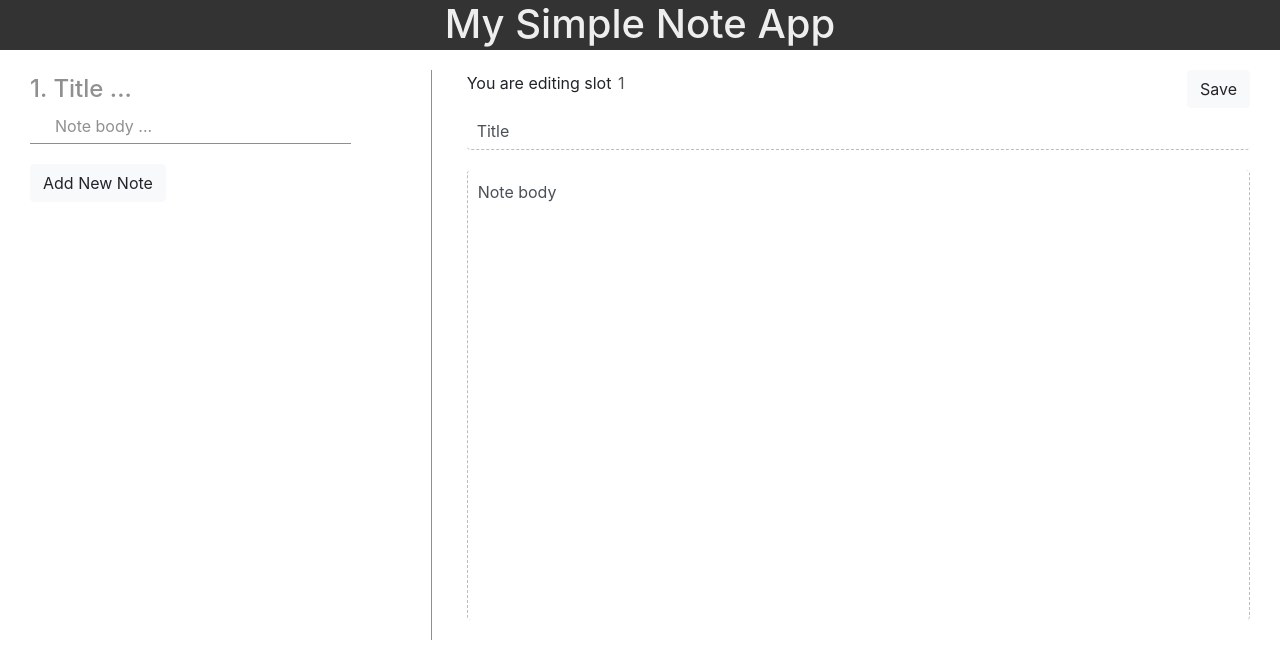
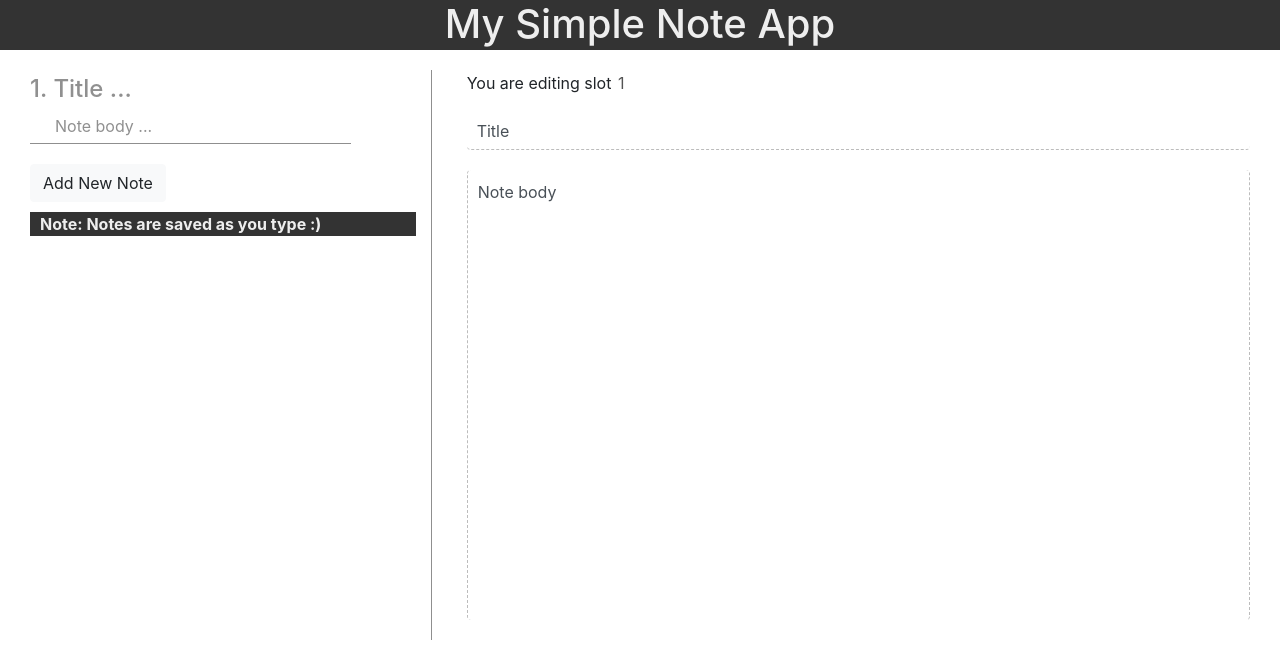
Before and after one commit to toritsejuFO/simple-note-app, a React (Create React App) app: page / in a window 1280 px wide. Shown: the top 658 px of the page. Built offline with nearby package versions, Linux system fonts and the light colour scheme.

Commit message:
Add github pages feature

```diff
--- a/src/App.js
+++ b/src/App.js
@@ -34,11 +34,11 @@ class App extends Component {
   }
 
   handleTitleChange = title => {
-    this._saveNoteToStateAndLocalStorage({title})
+    this._saveNoteToStateAndLocalStorage({ title })
   }
 
   handleBodyChange = body => {
-    this._saveNoteToStateAndLocalStorage({body})
+    this._saveNoteToStateAndLocalStorage({ body })
   }
 
   // Change the state of form input values to currently clicked note
@@ -64,7 +64,7 @@ class App extends Component {
 
     // Save note to state and localStorage
     notes.push(newNote);
-    this.setState({notes});
+    this.setState({ notes });
     this._saveNotesToLocalStorage()
   }
 
@@ -79,11 +79,11 @@ class App extends Component {
     note.body = newValue.body || this.state.body;
 
     // Update state with new value of note being edited as well
-    this.setState({title: note.title, body: note.body})
+    this.setState({ title: note.title, body: note.body })
 
     // Update notes in state
     notes[noteIndex] = note;
-    this.setState({notes});
+    this.setState({ notes });
 
     // Save notes to localStorage as well
     this._saveNotesToLocalStorage();
@@ -121,10 +121,9 @@ class App extends Component {
               style={{ marginTop: '20px' }}
               value="Add New Note"
               onClick={this.handleAddNewNote} />
-            {/* <p className={styles.Notice}>
-              Refresh to see edited changes take effect in your list of notes.
-              And ensure to save an edited note before editing another note.
-            </p> */}
+            <p className={styles.Notice}>
+              Note:  Notes are saved as you type :)
+            </p>
           </div>
 
           <div className="col-md-8 col-sm-7 col-12">
--- a/src/components/EditNote/EditNote.js
+++ b/src/components/EditNote/EditNote.js
@@ -28,10 +28,6 @@ class EditNote extends Component {
               value={' ' + id}
               disabled />
           </p>
-          <input
-            type="submit"
-            value="Save"
-            className={styles.SaveButton + ' btn btn-light float-right'} />
         </div>
         <div>
           <input className={styles.Title + ' form-control'}
```
Also changed, not shown: package.json (+7 -1 lines), 1 other file (tests, documents, lock files or other folders).
